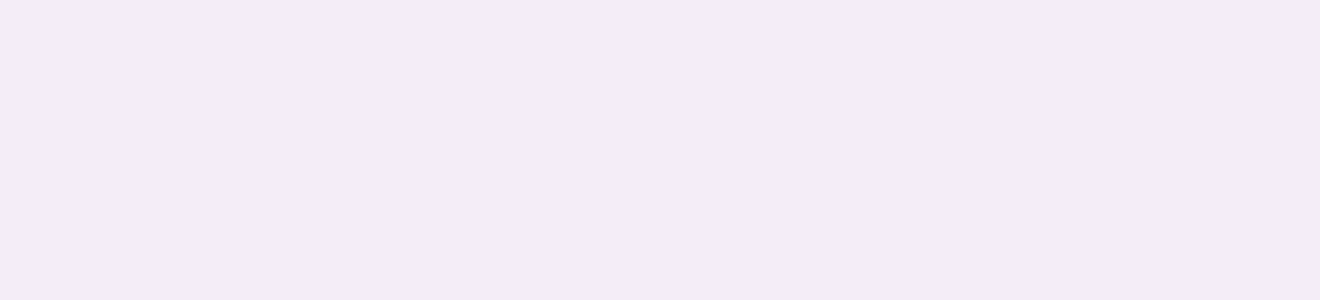
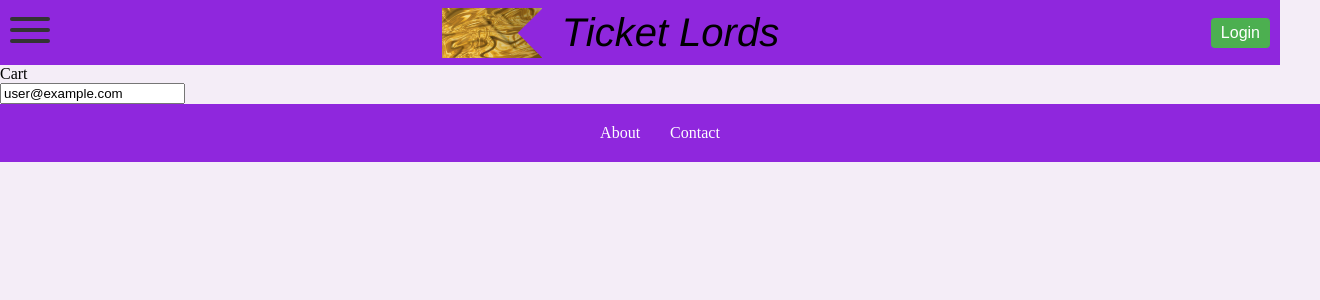
Before and after one commit to IDATA2301/idata2301-ticketlords-group4, a React (Vite) app: page /checkout in a window 1280 px wide. Before the commit this address had no page. Shown: the top 300 px of the page, 1320 px wide, since content can reach past the window. Built offline with nearby package versions, Linux system fonts and the light colour scheme.

Commit message:
Made the webpage accessible via routing

```diff
--- a/src/App.tsx
+++ b/src/App.tsx
@@ -9,6 +9,7 @@ import SearchPage from "./pages/SearchPage";
 import CategoryEventPage from "./pages/CategoryEventPage";
 import ContactPage from "./pages/ContactPage";
 import AboutPage from "./pages/AboutPage";
+import CheckoutPage from "./pages/CheckoutPage";
 
 
 function App() {
@@ -28,6 +29,7 @@ function App() {
           <Route path="user" element={<UserPage />} />
           <Route path="contact" element={<ContactPage />} />
           <Route path="about-us" element={<AboutPage />} />
+          <Route path="checkout" element={<CheckoutPage />} />
         </Route>
       </Routes>
     </BrowserRouter>
--- /dev/null
+++ b/src/pages/CheckoutPage.tsx
@@ -0,0 +1,24 @@
+import { useState } from "react";
+
+export default function CheckoutPage() {
+
+  const [email, setEmail] = useState("user@example.com");
+
+
+
+  return (
+    <div className="checkout-page">
+      <div className="checkout-top">Cart</div>
+      <div className="checkout-left-side">
+        <input
+          className="email-field"
+          type="email"
+          placeholder="Enter your email"
+          value={email}
+          onChange={e => setEmail(e.target.value)}
+        />
+      </div>
+      <div className="checkout-right-side"></div>
+    </div>
+  )
+}
```
Also changed, not shown: src/pages/Checkout.tsx (deleted, +0 -14 lines).
